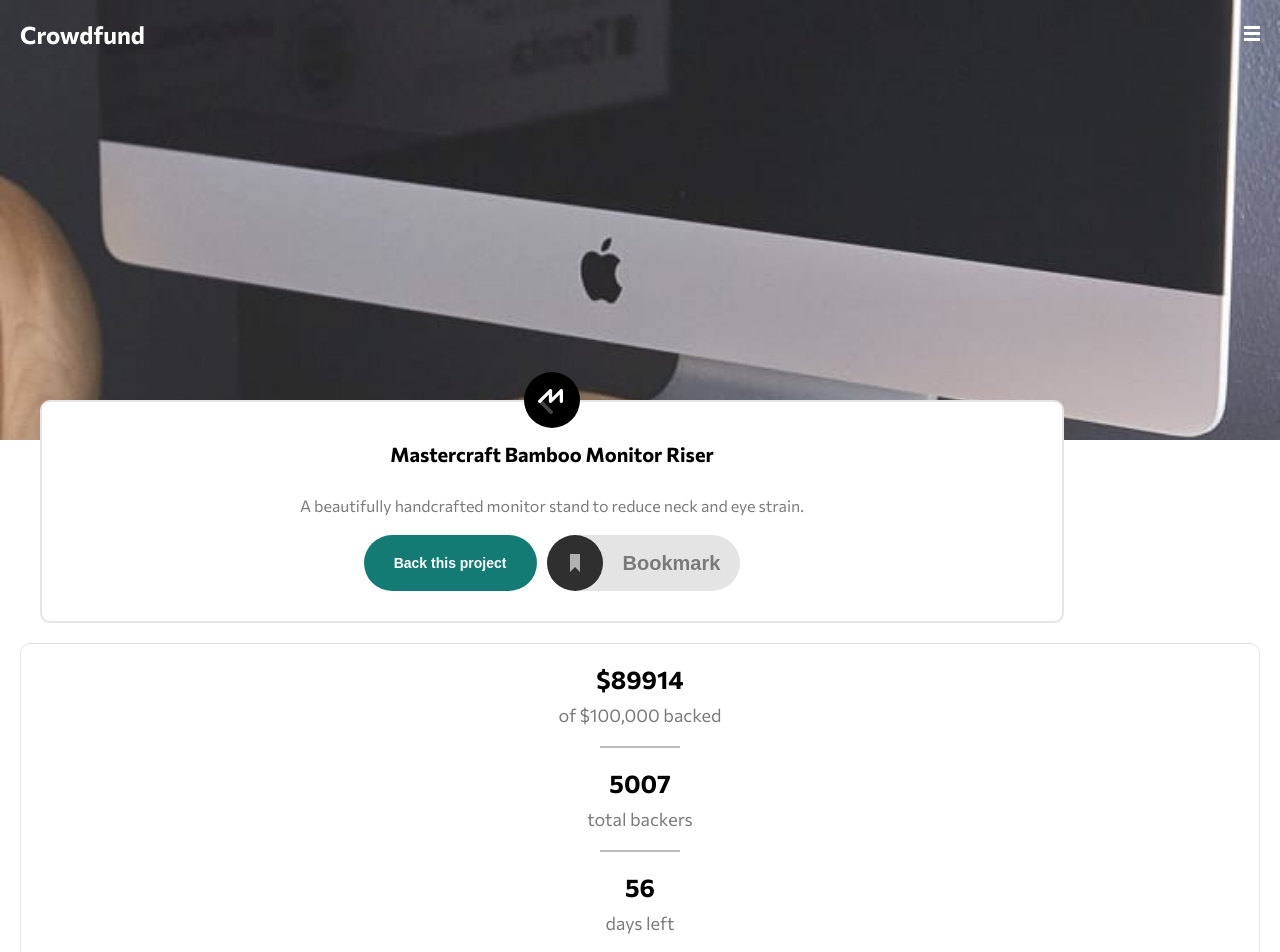
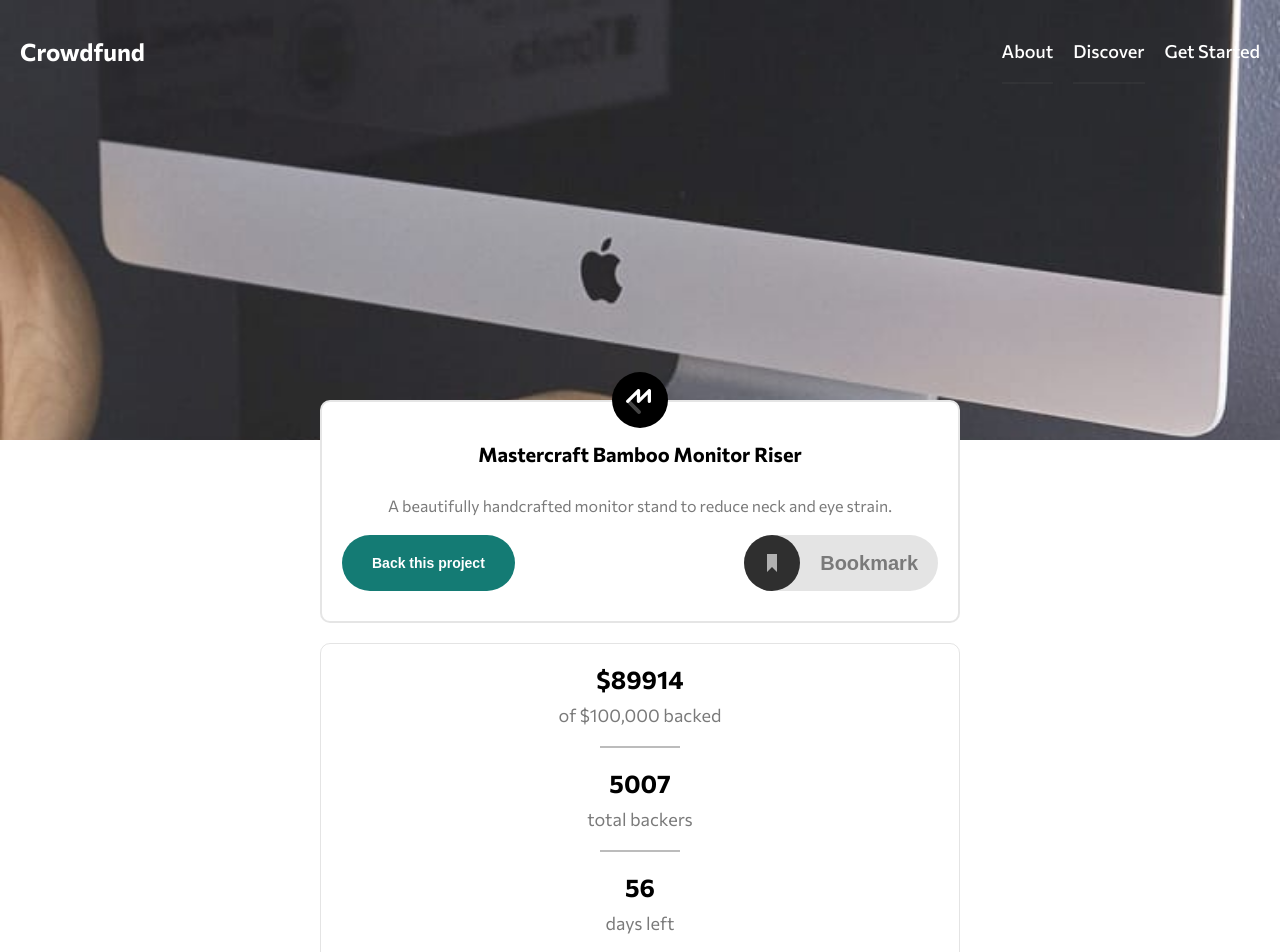
Before and after one commit to SageKyle/crowdfunding-product-page, a React (Create React App) app: page / in a window 1280 px wide. Shown: the top 952 px of the page. Built offline with nearby package versions, Linux system fonts and the light colour scheme.

Commit message:
Added media queries for desktop layout

```diff
--- a/src/components/Navbar.jsx
+++ b/src/components/Navbar.jsx
@@ -38,13 +38,13 @@ export const Navbar = () => {
 				</div>
 				<section className="navbar__nav hidden" ref={navRef}>
 					<a href="/" className="navbar__nav--link">
-						about
+						About
 					</a>
 					<a href="/" className="navbar__nav--link">
-						discover
+						Discover
 					</a>
 					<a href="/" className="navbar__nav--link">
-						get started
+						Get Started
 					</a>
 				</section>
 			</nav>
--- a/src/components/Navbar.scss
+++ b/src/components/Navbar.scss
@@ -9,6 +9,7 @@
 	color: $white;
 
 	&__nav {
+		text-transform: capitalize;
 		padding: $tiny;
 		border-radius: 1rem;
 		background-color: $white;
@@ -25,7 +26,6 @@
 		&--link {
 			font-size: 1.8rem;
 			font-weight: 500;
-			text-transform: capitalize;
 			margin-block: 1rem;
 
 			&:not(:last-child) {
@@ -35,3 +35,24 @@
 		}
 	}
 }
+
+/* media queries */
+/* > 700px */
+@media screen and (min-width: 43.25em) {
+	.navbar__nav {
+		position: relative;
+		flex-direction: row;
+		background-color: transparent;
+		margin-top: 0;
+		color: $white;
+		top: 0;
+
+		&--link {
+			margin: 0 0 0 $tiny;
+		}
+	}
+
+	.navbar__toggle {
+		display: none;
+	}
+}
--- a/src/index.scss
+++ b/src/index.scss
@@ -83,3 +83,11 @@ button {
 .hidden {
 	display: none;
 }
+
+/* media queries */
+/* > 700px */
+@media screen and (min-width: 43.25em) {
+	.hidden {
+		display: inline-block;
+	}
+}
--- a/src/sections/cta/CTA.scss
+++ b/src/sections/cta/CTA.scss
@@ -34,7 +34,8 @@
 
 	// buttons container
 	&__buttons {
-		margin-block: 1rem;
+		margin: 1rem $tiny;
+		width: 100%;
 		display: flex;
 		justify-content: space-between;
 		align-items: center;
@@ -54,7 +55,7 @@
 			border-radius: $small;
 			background-color: rgba($dark-gray, 0.2);
 			color: $dark-gray;
-			margin-left: 1rem;
+			margin-left: auto;
 		}
 	}
 }
@@ -66,6 +67,14 @@
 /* media queries */
 /* > 700px */
 @media screen and (min-width: 43.25em) {
+	.cta {
+		max-width: 50%;
+		margin-inline: auto;
+	}
+}
+
+/* > 870px */
+@media screen and (min-width: 54em) {
 	.bookmark__txt {
 		display: inline-block;
 	}
--- a/src/sections/project/Project.scss
+++ b/src/sections/project/Project.scss
@@ -32,3 +32,12 @@
 		display: none;
 	}
 }
+
+/* media queries */
+/* > 700px */
+@media screen and (min-width: 43.25em) {
+	.projects {
+		max-width: 50%;
+		margin-inline: auto;
+	}
+}
--- a/src/sections/stats/Stats.scss
+++ b/src/sections/stats/Stats.scss
@@ -48,3 +48,12 @@
 		border-radius: $small;
 	}
 }
+
+/* media queries */
+/* > 700px */
+@media screen and (min-width: 43.25em) {
+	.stats {
+		max-width: 50%;
+		margin-inline: auto;
+	}
+}
```
